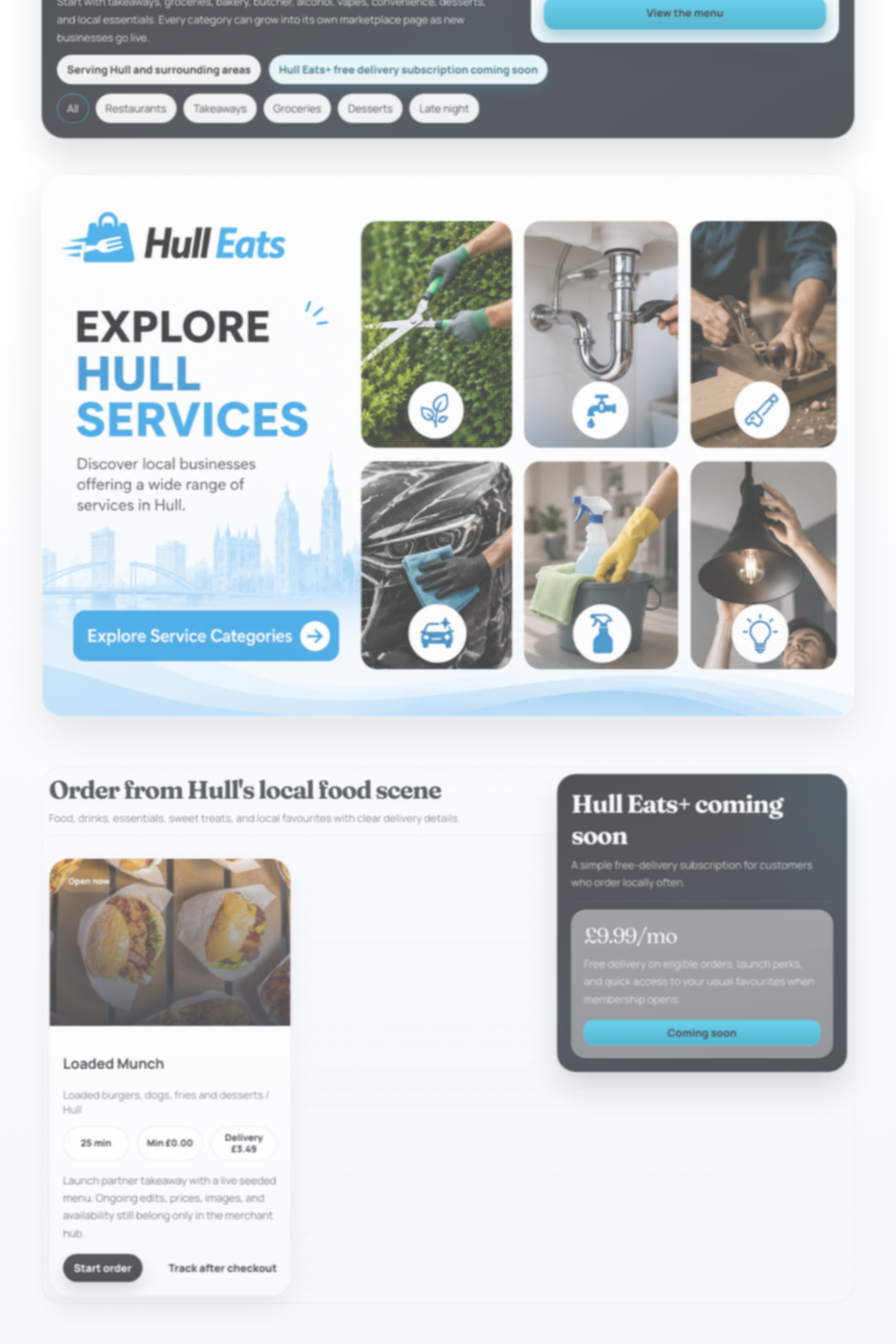
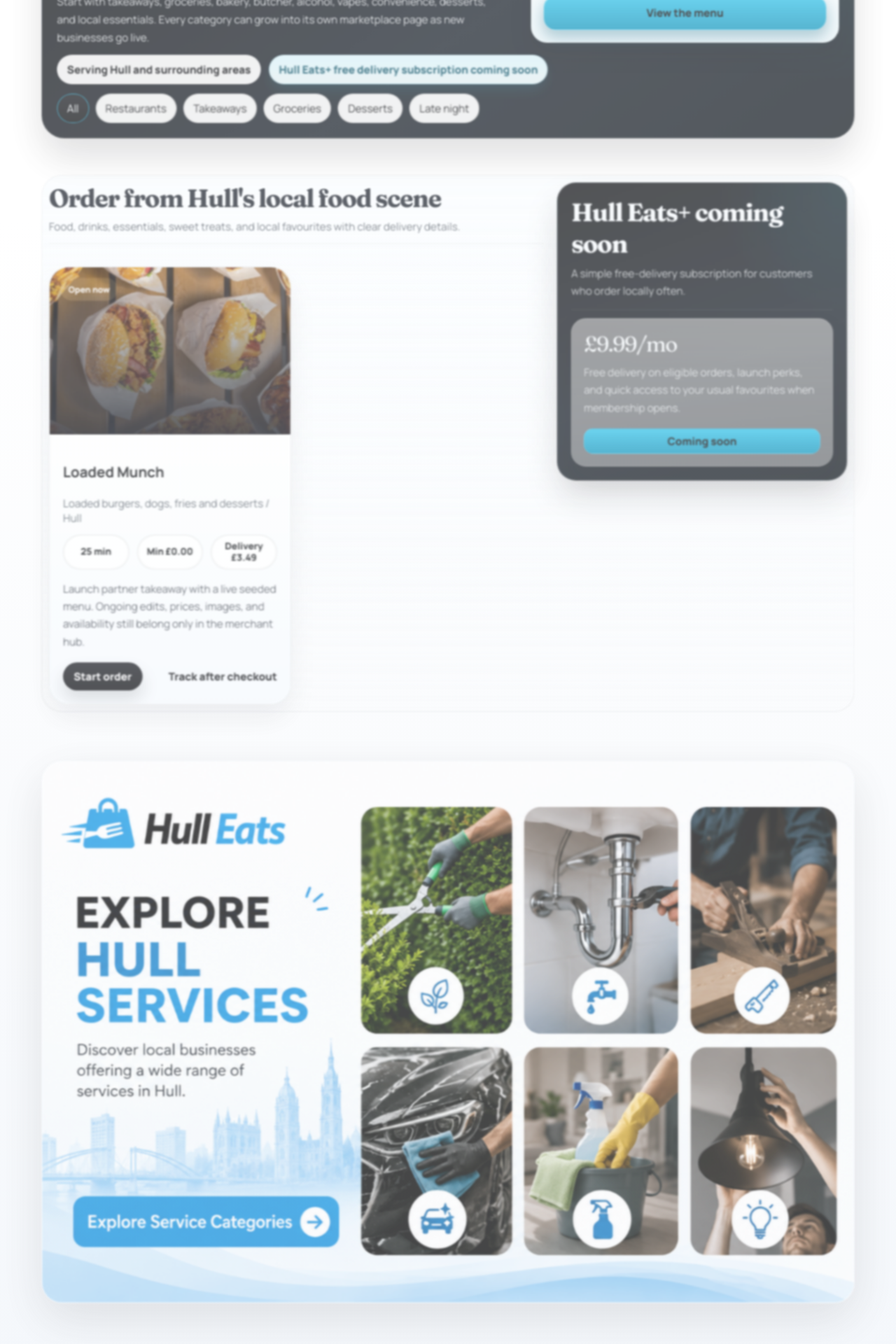
Before and after one commit to mattyknowles1992-lang/Hull-Eats, a Next.js app in the folder apps/customer-web/: page / in a window 1280 px wide. Shown: the part 1213-3133 px from the top of the page at 70% size. Built offline with nearby package versions, Linux system fonts and the light colour scheme.

Commit message:
Move Hull Services promo to homepage bottom

```diff
--- a/apps/customer-web/app/page.tsx
+++ b/apps/customer-web/app/page.tsx
@@ -340,10 +340,6 @@ export default function CustomerHomePage() {
 
       </section>
 
-      <Link href="/services" className="hull-services-promo marketplace-scene" aria-label="Explore Hull Services">
-        <img src="/brand/hull-services.png" alt="Explore Hull Services" />
-      </Link>
-
       <section className="content-grid marketplace-scene" ref={resultsRef}>
         <div className="content-stack">
           <div className="section-heading">
@@ -425,6 +421,10 @@ export default function CustomerHomePage() {
 
         </aside>
       </section>
+
+      <Link href="/services" className="hull-services-promo marketplace-scene" aria-label="Explore Hull Services">
+        <img src="/brand/hull-services.png" alt="Explore Hull Services" />
+      </Link>
     </main>
   );
 }
```
